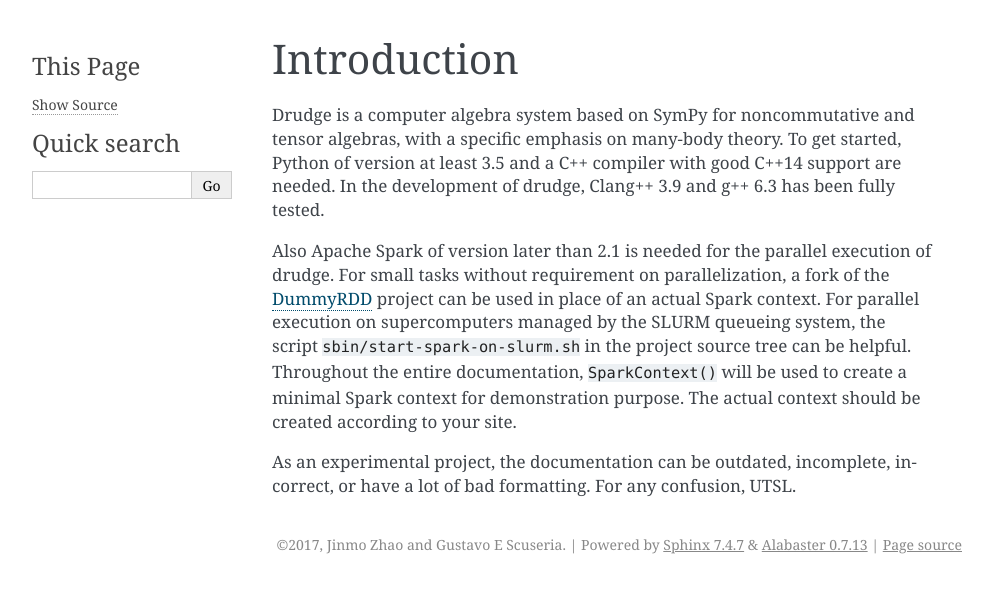
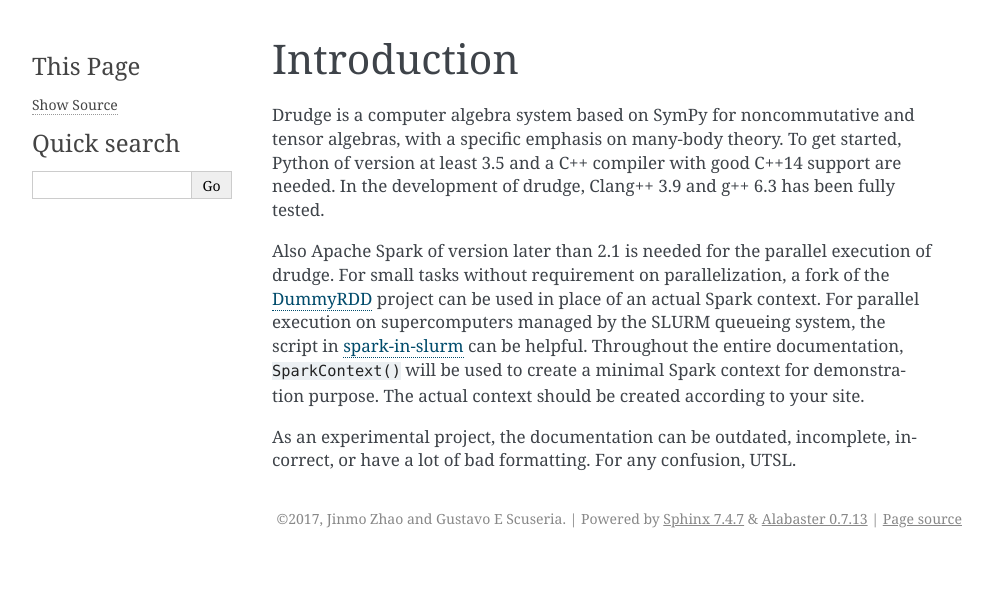
Before and after one commit to tschijnmo/drudge, a Sphinx documentation site: the page built from docs/intro.rst, in a window 1280 px wide. Shown: the top 593 px of the page, without its empty margins (148-1141 px from the left). Built offline with Sphinx 7.4.7, drawn with Linux system fonts in a browser that asks for light colours.

Commit message:
Update Spark in introduction
The reference to the removed script is removed.  The `spark-in-slurm` is
linked.

```diff
--- a/docs/intro.rst
+++ b/docs/intro.rst
@@ -10,13 +10,14 @@ Also Apache Spark of version later than 2.1 is needed for the parallel execution
 of drudge.  For small tasks without requirement on parallelization, a fork of
 the DummyRDD_ project can be used in place of an actual Spark context.  For
 parallel execution on supercomputers managed by the SLURM queueing system, the
-script ``sbin/start-spark-on-slurm.sh`` in the project source tree can be
-helpful.  Throughout the entire documentation, ``SparkContext()`` will be used
-to create a minimal Spark context for demonstration purpose.  The actual context
-should be created according to your site.
+script in spark-in-slurm_ can be helpful.  Throughout the entire documentation,
+``SparkContext()`` will be used to create a minimal Spark context for
+demonstration purpose.  The actual context should be created according to your
+site.
 
 As an experimental project, the documentation can be outdated, incomplete,
 incorrect, or have a lot of bad formatting.  For any confusion, UTSL.
 
 
 .. _DummyRDD: https://github.com/tschijnmo/DummyRDD
+.. _spark-in-slurm: https://github.com/tschijnmo/spark-in-slurm
```
